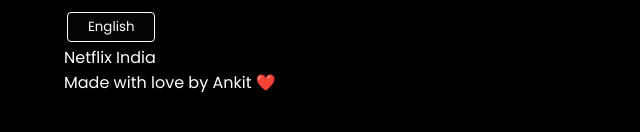
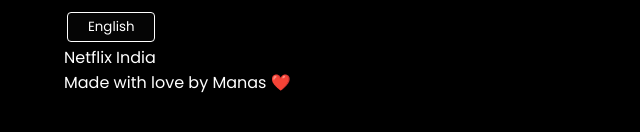
Before and after one commit to Manasranjanpatra/Netflix-clone, a plain HTML site: page Netflix-clone--main/netflix clone/index.html in a window 1280 px wide. Shown: the part 4841-4973 px from the top of the page, 0-640 px from the left. Drawn offline with Linux system fonts and the light colour scheme; a web font is replaced by a local one.

Commit message:
Update index.html

```diff
--- a/Netflix-clone--main/netflix clone/index.html
+++ b/Netflix-clone--main/netflix clone/index.html
@@ -189,7 +189,7 @@
             <div>
                 <button class="btn">English</button>
                 <p> Netflix India </p>
-                <p> Made with love by Ankit ❤️</p>
+                <p> Made with love by Manas ❤️</p>
             </div>
 
         </div>
```
